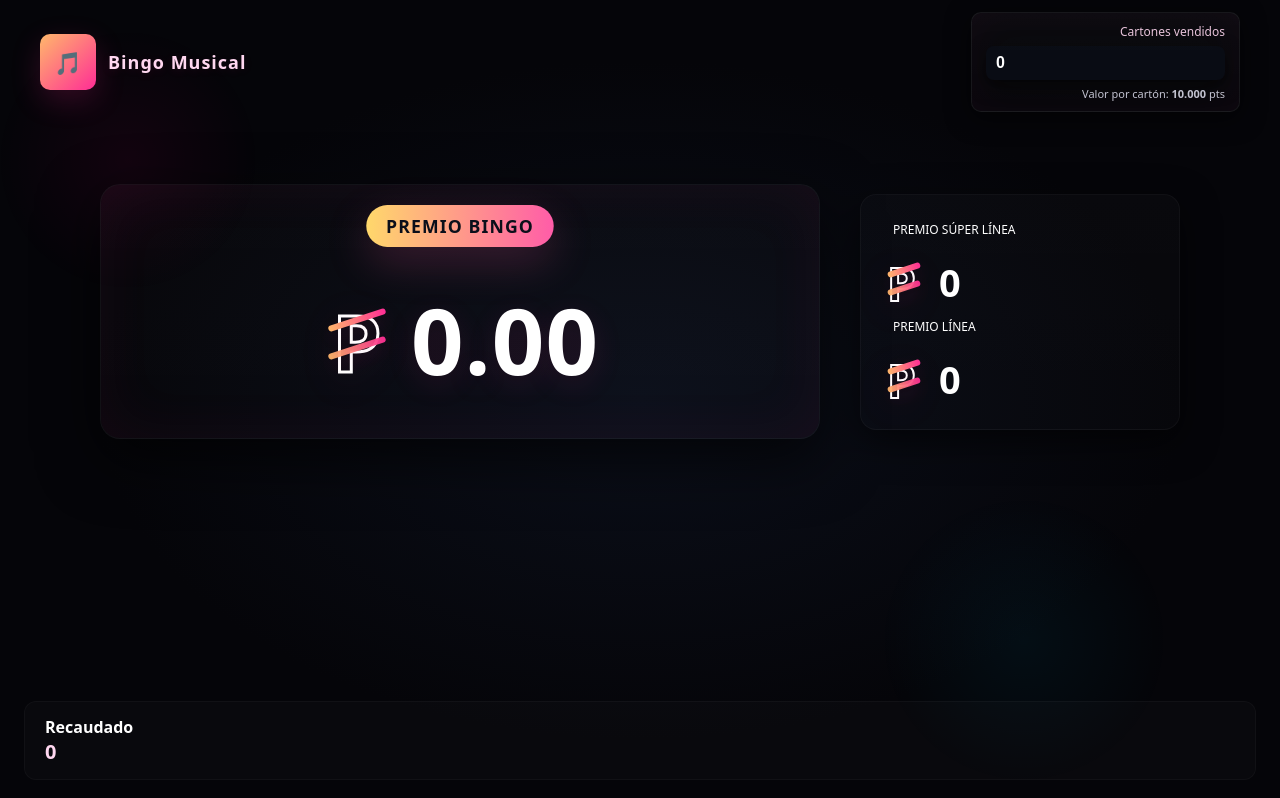
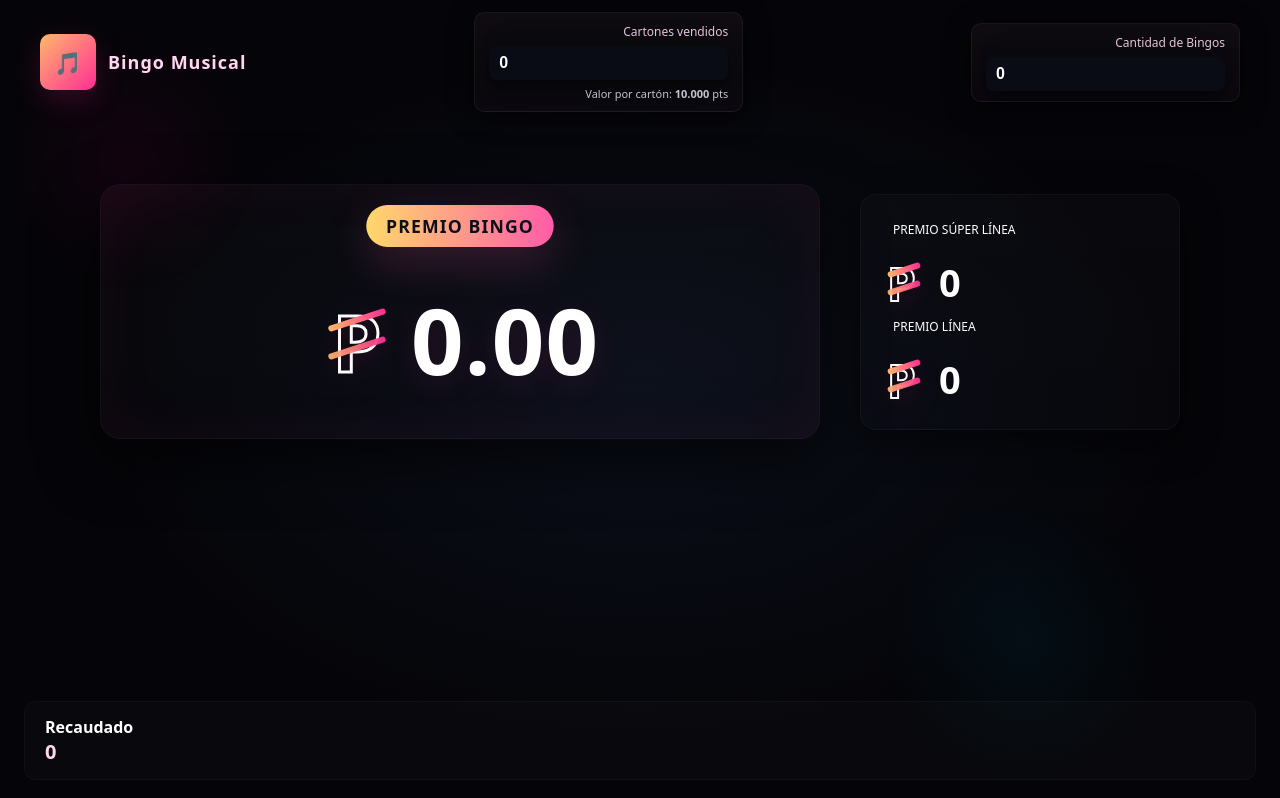
Before and after one commit to macintyresj/Landing-Low-Season-Activities, a plain HTML site: page Bingo/index.html in a window 1280 px wide. Drawn offline with Linux system fonts and the light colour scheme.

Commit message:
Add input for number of Bingos sold
Added input for the number of Bingos sold.

```diff
--- a/Bingo/index.html
+++ b/Bingo/index.html
@@ -20,6 +20,10 @@
       <label for="tickets">Cartones vendidos</label>
       <input id="tickets" type="number" min="0" step="1" value="0" />
       <div class="hint">Valor por cartón: <strong>10.000</strong> pts</div>
+    </div>
+    <div class="tickets-input">
+      <label for="bingos">Cantidad de Bingos</label>
+      <input id="bingos" type="number" min="0" step="1" value="0" />
     </div>
   </header>
 
```
